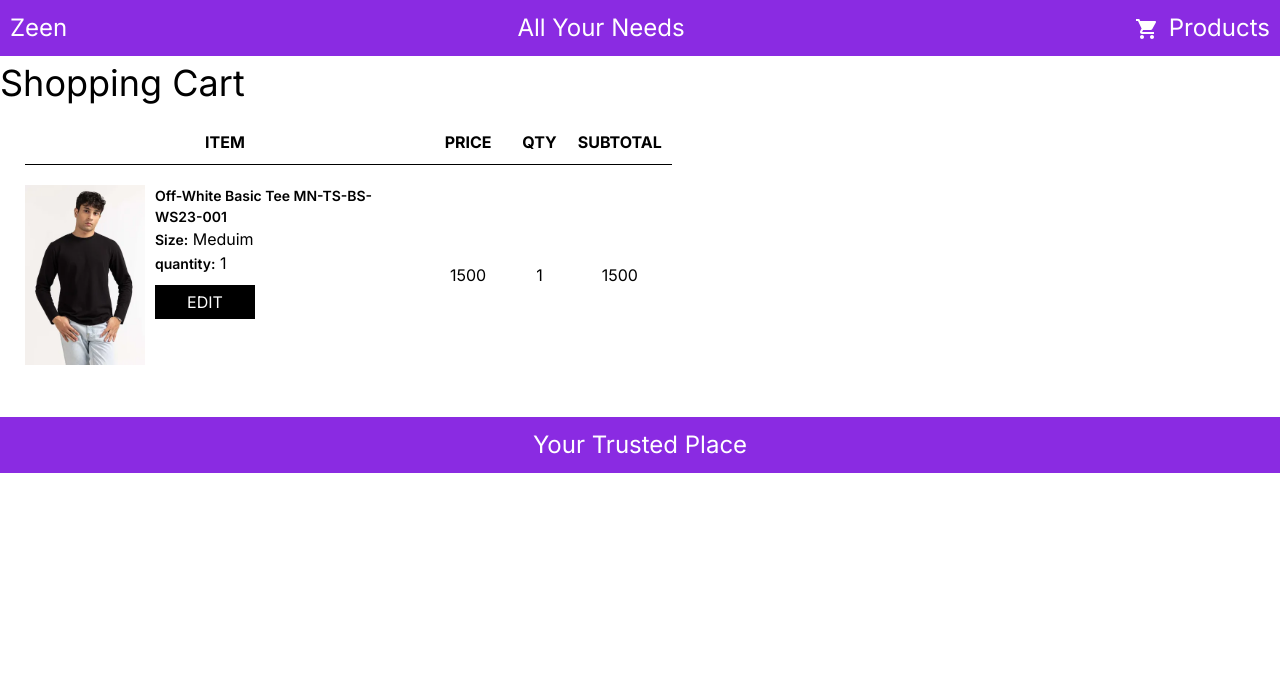
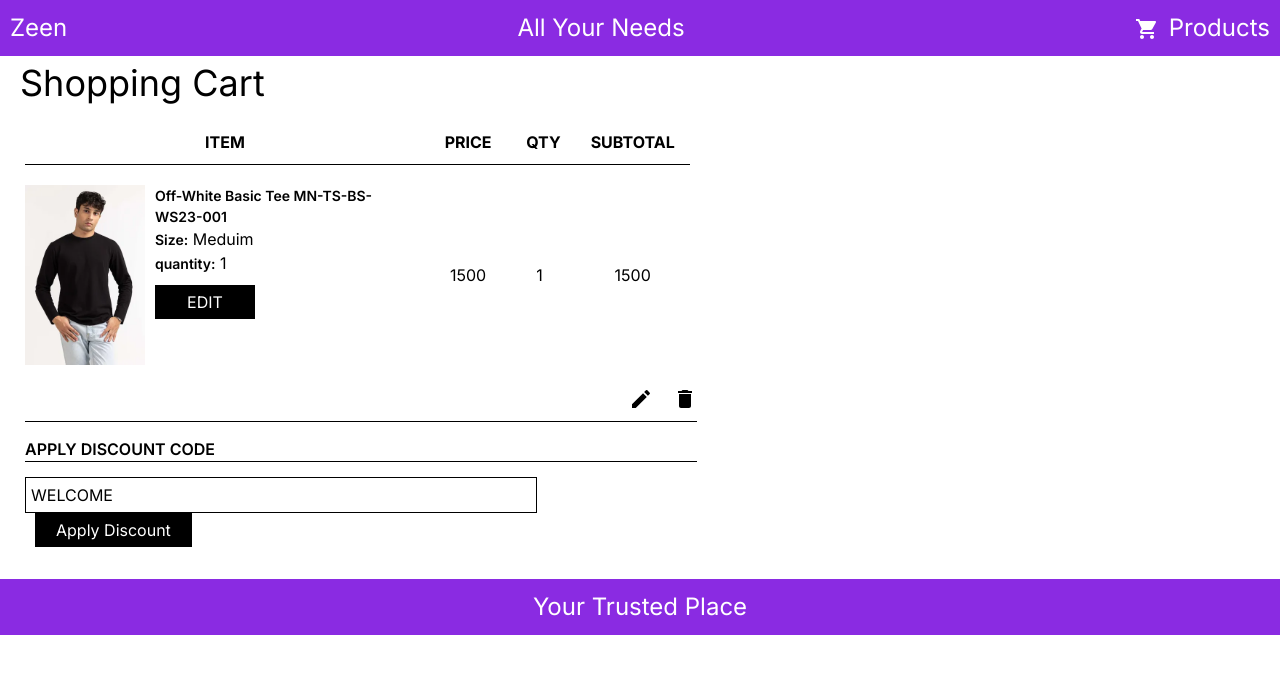
Before and after one commit to ali1452/next-app, a Next.js app: page /cart in a window 1280 px wide. Shown: the top 674 px of the page. Built offline with nearby package versions, Linux system fonts and the light colour scheme.

Commit message:
cart UI work

```diff
--- a/src/container/CartComp/cart.module.scss
+++ b/src/container/CartComp/cart.module.scss
@@ -2,16 +2,17 @@
     .cart_heading{
         font-size: 36px;
         font-weight: 400;
+        padding-inline: 20px;
     }
 
     .detail_container{
         display: flex;
-        justify-content: space-between;
+        flex-direction: column;
         width: 25rem;
         margin: 10px 25px;
 
         th{
-            padding: 10px;
+            padding: 10px 15px;
         }
 
         .item_container{
@@ -56,6 +57,43 @@
         text-align: center;
     }
 
+    .icons_btn{
+        display: flex;
+        justify-content: flex-end;
+        width: 42rem !important;
+        gap:20px;
+        border-bottom: 1px solid #000;
+        padding-bottom: 10px;
+        p{
+            cursor: pointer;
+        }
+
+    }
+    .discount_box{
+        width: 42rem;
+        .discount_heading{
+            text-transform: uppercase;
+            font-size: 16px;
+            margin-top:15px;
+            margin-bottom: 15px;
+            font-weight: 600;
+            border-bottom: 1px solid #000;
+        }
+        .code_input{
+            border: 1px solid #000 !important;
+            padding: 5px;
+            width: 32rem;
+        }
+        .code_btn{
+            background-color: #000;
+            color: #fff;
+            // padding: 5px;
+            text-align: center;
+            margin-left: 10px;
+            padding: 5px 21px;
+        }
+    }
+
 
 
 
--- a/src/container/CartComp/index.tsx
+++ b/src/container/CartComp/index.tsx
@@ -1,6 +1,9 @@
+import CreateIcon from '@mui/icons-material/Create';
+import DeleteIcon from '@mui/icons-material/Delete';
 import React from 'react'
 import { productData } from '../mainLayout/productdata'
 import style from './cart.module.scss'
+
 
 type Props = {}
 
@@ -38,12 +41,22 @@ const CartComp = (props: Props) => {
        <td className={style.qty}>1</td>
        <td className={style.sub_total}>{product.price}</td>
        </tr>
-      </tbody>
+
+       </tbody>
+
      </table>
-     {/* <div>
-        <p>Summary</p>
-     </div> */}
+     <div className={style.icons_btn}>
+       <p><CreateIcon /></p>
+       <p><DeleteIcon /></p>
+       </div>
+       <div className={style.discount_box}>
+      <p className={style.discount_heading}>Apply discount code</p>
+      <input className={style.code_input} type='text' value='WELCOME' />
+      <button className={style.code_btn}>Apply Discount</button>
      </div>
+     </div>
+
+
     </div>
   )
 }
```
